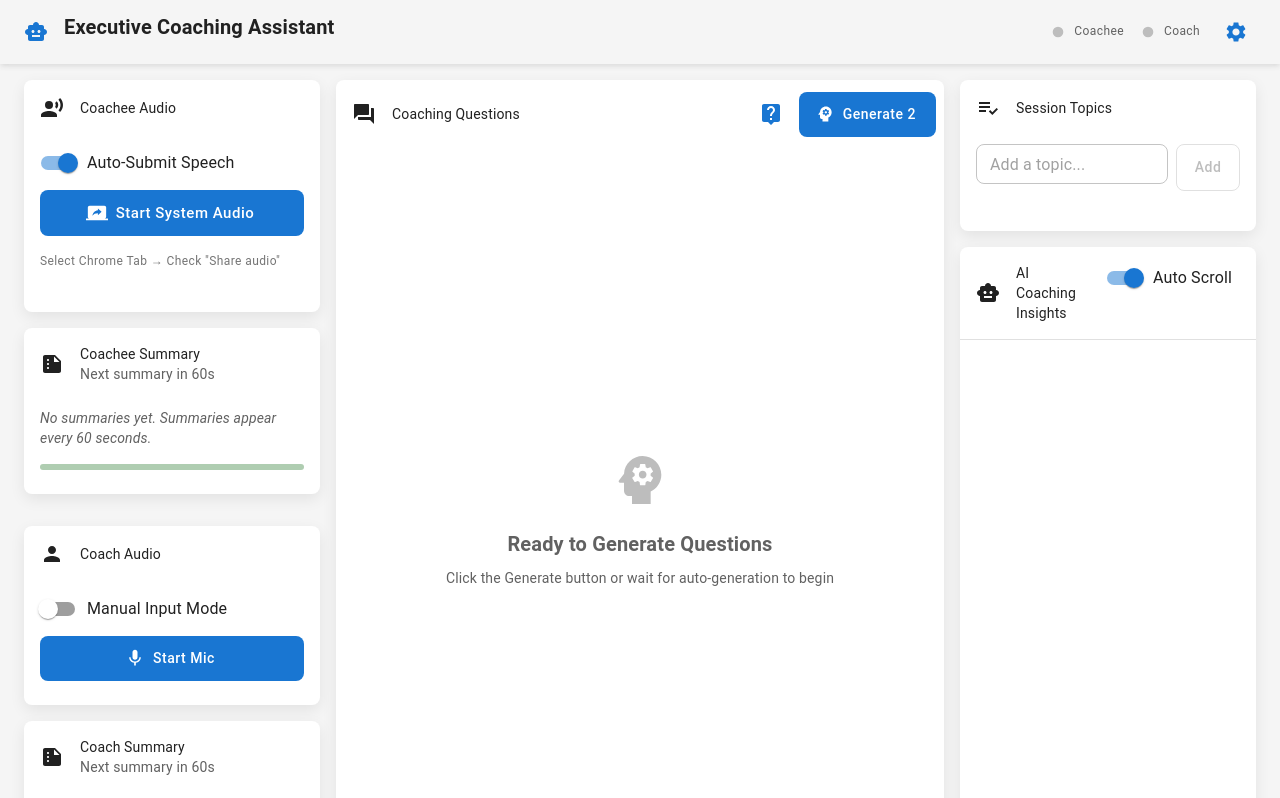
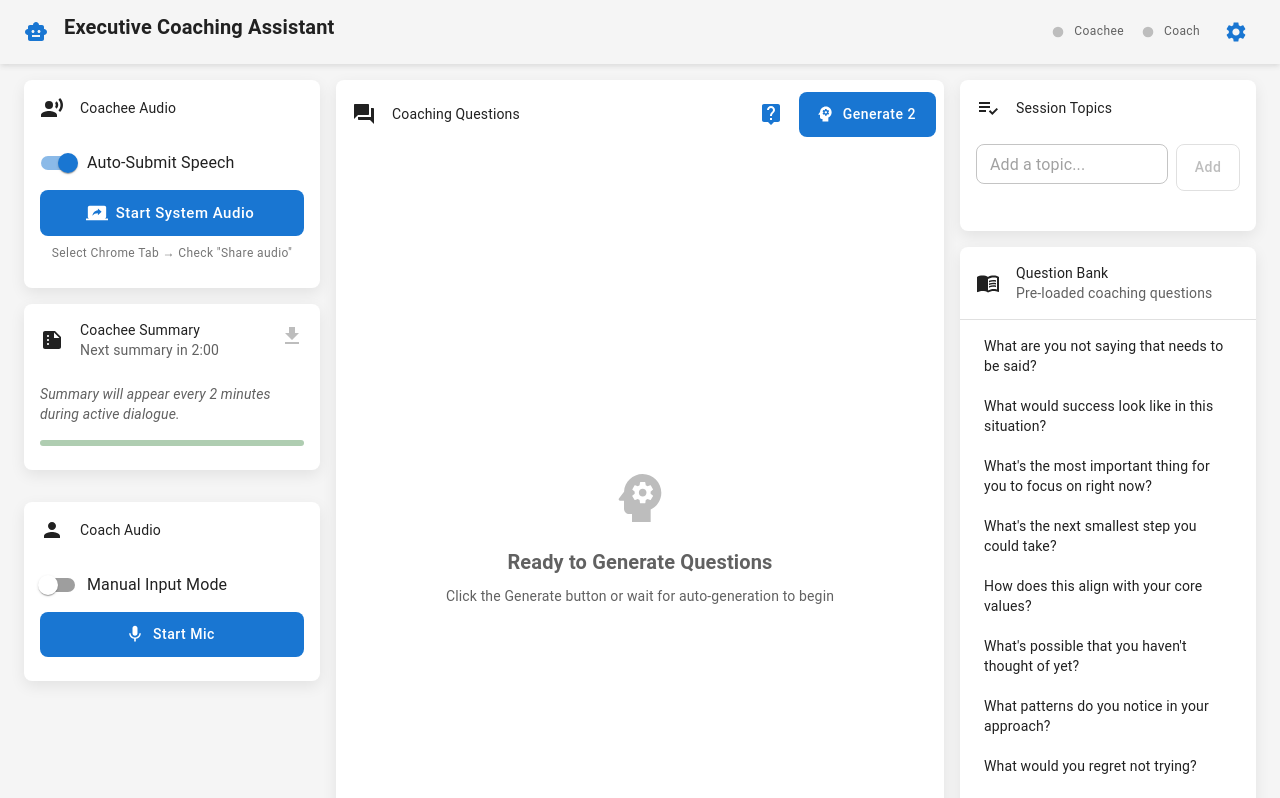
Before and after one commit to maxnewsite/Coaching_Assistant, a Next.js app: page /coaching3 in a window 1280 px wide. Shown: the top 798 px of the page. Built offline with nearby package versions, Linux system fonts and the light colour scheme.

Commit message:
Update coaching3.js

```diff
--- a/pages/coaching3.js
+++ b/pages/coaching3.js
@@ -1,4 +1,4 @@
-// pages/coaching.js - Complete Executive Coaching Assistant
+// pages/coaching.js - Simplified Executive Coaching Assistant
 import { useCallback, useEffect, useRef, useState } from 'react';
 import Head from 'next/head';
 import { useRouter } from 'next/router';
@@ -70,6 +70,8 @@ import ArrowDownwardIcon from '@mui/icons-material/ArrowDownward';
 import ArrowUpwardIcon from '@mui/icons-material/ArrowUpward';
 import FiberManualRecordIcon from '@mui/icons-material/FiberManualRecord';
 import SummarizeIcon from '@mui/icons-material/Summarize';
+import DownloadIcon from '@mui/icons-material/Download';
+import MenuBookIcon from '@mui/icons-material/MenuBook';
 
 // Third-party Libraries
 import { GoogleGenerativeAI } from '@google/generative-ai';
@@ -89,6 +91,30 @@ import { clearTranscription, setTranscription } from '../redux/transcriptionSlic
 import { getConfig, setConfig as saveConfig, getModelType } from '../utils/config';
 import { generateQuestionPrompt, parseQuestions, analyzeDialogueForQuestionStyle } from '../utils/coachingPrompts';
 
+// Pre-loaded Question Bank
+const QUESTION_BANK = [
+  "What specific outcome are you hoping to achieve?",
+  "How does this align with your core values?",
+  "What would success look like in this situation?",
+  "What's the most important thing for you to focus on right now?",
+  "What options haven't you considered yet?",
+  "What would you do if you knew you couldn't fail?",
+  "What's really important to you about this?",
+  "What would your best self do in this situation?",
+  "What patterns do you notice in your approach?",
+  "What would need to change for this to work?",
+  "How might you approach this differently?",
+  "What's possible that you haven't thought of yet?",
+  "What would make the biggest difference?",
+  "What are you not saying that needs to be said?",
+  "What would you tell a friend in this situation?",
+  "What assumptions are you making?",
+  "What's the next smallest step you could take?",
+  "What would happen if you did nothing?",
+  "What support do you need to move forward?",
+  "What would you regret not trying?"
+];
+
 // Utility function
 function debounce(func, timeout = 100) {
   let timer;
@@ -138,15 +164,16 @@ export default function CoachingPage() {
   const [urgentQuestionsCount, setUrgentQuestionsCount] = useState(2);
   const [generatingQuestions, setGeneratingQuestions] = useState(false);
   const [suggestedQuestions, setSuggestedQuestions] = useState([]);
+  const [preloadedQuestions, setPreloadedQuestions] = useState([]);
   const [dialogueDuration, setDialogueDuration] = useState(0);
   const [isDialogueActive, setIsDialogueActive] = useState(false);
   const [selectedQuestions, setSelectedQuestions] = useState([]);
 
-  // Summary States
-  const [coacheeSummaries, setCoacheeSummaries] = useState([]);
-  const [coachSummaries, setCoachSummaries] = useState([]);
+  // Summary States (simplified)
+  const [currentCoacheeSummary, setCurrentCoacheeSummary] = useState('');
   const [summaryTimer, setSummaryTimer] = useState(0);
   const [generatingSummary, setGeneratingSummary] = useState(false);
+  const [summaryHistory, setSummaryHistory] = useState([]);
 
   // Session Management States
   const [sessionTopics, setSessionTopics] = useState([]);
@@ -168,6 +195,13 @@ export default function CoachingPage() {
   const lastQuestionTimeRef = useRef(Date.now());
   const dialogueBufferRef = useRef([]);
   const tempSpeechBuffer = useRef({ coach: '', coachee: '' });
+  const systemAudioStreamRef = useRef(null);
+
+  // Initialize preloaded questions
+  useEffect(() => {
+    const shuffled = [...QUESTION_BANK].sort(() => 0.5 - Math.random());
+    setPreloadedQuestions(shuffled.slice(0, 10));
+  }, []);
 
   // Utility Functions
   const showSnackbar = useCallback((message, severity = 'info') => {
@@ -177,6 +211,28 @@ export default function CoachingPage() {
   }, []);
 
   const handleSnackbarClose = () => setSnackbarOpen(false);
+
+  // Export Summary History
+  const exportSummaryHistory = () => {
+    const data = {
+      sessionDate: new Date().toISOString(),
+      currentSummary: currentCoacheeSummary,
+      summaryHistory: summaryHistory,
+      sessionTopics: sessionTopics
+    };
+
+    const blob = new Blob([JSON.stringify(data, null, 2)], { type: 'application/json' });
+    const url = URL.createObjectURL(blob);
+    const a = document.createElement('a');
+    a.href = url;
+    a.download = `coaching-session-${new Date().toISOString().split('T')[0]}.json`;
+    document.body.appendChild(a);
+    a.click();
+    document.body.removeChild(a);
+    URL.revokeObjectURL(url);
+
+    showSnackbar('Summary history exported successfully', 'success');
+  };
 
   // Settings Management
   const handleSettingsSaved = () => {
@@ -281,13 +337,13 @@ export default function CoachingPage() {
     };
   }, [isDialogueActive, appConfig]);
 
-  // Summary Timer Management (60 seconds)
+  // Summary Timer Management (2 minutes = 120 seconds)
   useEffect(() => {
     if (isDialogueActive) {
       summaryTimerRef.current = setInterval(() => {
         setSummaryTimer(prev => {
           const newTimer = prev + 1;
-          if (newTimer >= 60) { // Every 60 seconds
+          if (newTimer >= 120) { // Every 2 minutes
             generateSummary();
             return 0; // Reset timer
           }
@@ -311,23 +367,21 @@ export default function CoachingPage() {
   useEffect(() => { isManualModeRef.current = isManualMode; }, [isManualMode]);
   useEffect(() => { coacheeAutoModeRef.current = coacheeAutoMode; }, [coacheeAutoMode]);
 
-  // Summary Generation Function
+  // Summary Generation Function (2 minutes)
   const generateSummary = async () => {
     if (!aiClient || isAILoading || generatingSummary) return;
 
     const coacheeText = tempSpeechBuffer.current.coachee.trim();
-    const coachText = tempSpeechBuffer.current.coach.trim();
-
-    if (!coacheeText && !coachText) return;
+
+    if (!coacheeText) return;
 
     setGeneratingSummary(true);
 
     try {
       const timestamp = new Date().toLocaleTimeString([], { hour: '2-digit', minute: '2-digit' });
 
-      if (coacheeText) {
       // Generate coachee summary
-        const prompt = `Summarize in 1-2 sentences what the coachee discussed in the last minute: "${coacheeText}"`;
+      const prompt = `Summarize in 1-2 sentences what the coachee discussed in the last 2 minutes: "${coacheeText}"`;
 
       let summaryResponse = '';
       if (aiClient.type === 'anthropic') {
@@ -359,45 +413,17 @@ export default function CoachingPage() {
         summaryResponse = result.response.text();
       }
 
-        setCoacheeSummaries(prev => [{ text: summaryResponse, timestamp, id: Date.now() }, ...prev]);
-      }
-
-      if (coachText) {
-        // Generate coach summary
-        const prompt = `Summarize in 1-2 sentences what the coach discussed in the last minute: "${coachText}"`;
-
-        let summaryResponse = '';
-        if (aiClient.type === 'anthropic') {
-          const response = await aiClient.client.messages.create({
-            model: appConfig.aiModel,
-            max_tokens: 100,
-            temperature: 0.3,
-            system: "You are summarizing coaching session content. Be concise and focus on key points.",
-            messages: [{ role: 'user', content: prompt }]
-          });
-          summaryResponse = response.content[0].text;
-        } else if (aiClient.type === 'openai') {
-          const response = await aiClient.client.chat.completions.create({
-            model: appConfig.aiModel,
-            messages: [
-              { role: 'system', content: "You are summarizing coaching session content. Be concise and focus on key points." },
-              { role: 'user', content: prompt }
-            ],
-            temperature: 0.3,
-            max_tokens: 100
-          });
-          summaryResponse = response.choices[0].message.content;
-        } else if (aiClient.type === 'gemini') {
-          const model = aiClient.client.getGenerativeModel({
-            model: appConfig.aiModel,
-            generationConfig: { temperature: 0.3, maxOutputTokens: 100 }
-          });
-          const result = await model.generateContent(prompt);
-          summaryResponse = result.response.text();
-        }
-
-        setCoachSummaries(prev => [{ text: summaryResponse, timestamp, id: Date.now() }, ...prev]);
-      }
+      // Store previous summary in history before updating
+      if (currentCoacheeSummary) {
+        setSummaryHistory(prev => [{
+          text: currentCoacheeSummary,
+          timestamp: new Date(Date.now() - 120000).toLocaleTimeString([], { hour: '2-digit', minute: '2-digit' }),
+          id: Date.now() - 120000
+        }, ...prev]);
+      }
+
+      // Update current summary
+      setCurrentCoacheeSummary(summaryResponse);
 
       // Clear the temporary buffer
       tempSpeechBuffer.current = { coach: '', coachee: '' };
@@ -510,6 +536,10 @@ export default function CoachingPage() {
         } else if (source === 'system') {
           setIsSystemAudioActive(false);
           setCoacheeRecognizer(null);
+          if (systemAudioStreamRef.current) {
+            systemAudioStreamRef.current.getTracks().forEach(track => track.stop());
+            systemAudioStreamRef.current = null;
+          }
         }
       }
     }
@@ -542,6 +572,9 @@ export default function CoachingPage() {
         mediaStream.getTracks().forEach(track => track.stop());
         return;
       }
+
+      // Store the stream reference for proper cleanup
+      systemAudioStreamRef.current = mediaStream;
 
       if (coacheeRecognizer) {
         await stopRecording('system');
@@ -560,6 +593,7 @@ export default function CoachingPage() {
         });
       } else {
         mediaStream.getTracks().forEach(track => track.stop());
+        systemAudioStreamRef.current = null;
       }
     } catch (error) {
       console.error('System audio capture error:', error);
@@ -573,6 +607,7 @@ export default function CoachingPage() {
         showSnackbar(`Failed to start system audio capture: ${error.message || 'Unknown error'}`, 'error');
       }
       setIsSystemAudioActive(false);
+      systemAudioStreamRef.current = null;
     }
   };
 
@@ -966,27 +1001,6 @@ Please provide exactly ${questionsToGenerate} question(s), numbered and separate
     }
   };
 
-  // Question History Management
-  const handleCombineAndSubmit = () => {
-    if (selectedQuestions.length === 0) {
-      showSnackbar('No questions selected to combine.', 'warning');
-      return;
-    }
-    const questionHistory = history.filter(e => e.type === 'question').slice().reverse();
-    const questionTexts = selectedQuestions.map(selectedIndexInReversedArray => {
-      return questionHistory[selectedIndexInReversedArray]?.text;
-    }).filter(text => text);
-
-    if (questionTexts.length === 0) {
-      showSnackbar('Could not retrieve selected question texts.', 'warning');
-      return;
-    }
-
-    const combinedText = questionTexts.join('\n\n---\n\n');
-    askAI(combinedText, 'combined');
-    setSelectedQuestions([]);
-  };
-
   // Session Topic Management
   const addSessionTopic = () => {
     if (currentTopic.trim() && !sessionTopics.includes(currentTopic.trim())) {
@@ -997,145 +1011,6 @@ Please provide exactly ${questionsToGenerate} question(s), numbered and separate
 
   const removeSessionTopic = (topicToRemove) => {
     setSessionTopics(sessionTopics.filter(topic => topic !== topicToRemove));
-  };
-
-  // Response Formatting
-  const formatAndDisplayResponse = useCallback((response) => {
-    if (!response) return null;
-    return (
-      <ReactMarkdown
-        components={{
-          code({ node, inline, className, children, ...props }) {
-            const match = /language-(\w+)/.exec(className || '');
-            return !inline && match ? (
-              <Box sx={{
-                my: 1,
-                position: 'relative',
-                '& pre': {
-                  borderRadius: '4px',
-                  padding: '12px !important',
-                  fontSize: '0.875rem',
-                  overflowX: 'auto',
-                  whiteSpace: 'pre-wrap',
-                  wordBreak: 'break-all',
-                }
-              }}>
-                <pre><code className={className} {...props} dangerouslySetInnerHTML={{ __html: hljs.highlight(String(children).replace(/\n$/, ''), { language: match[1], ignoreIllegals: true }).value }} /></pre>
-              </Box>
-            ) : (
-              <code
-                className={className}
-                {...props}
-                style={{
-                  backgroundColor: 'rgba(0,0,0,0.05)',
-                  padding: '2px 4px',
-                  borderRadius: '4px',
-                  fontFamily: 'monospace',
-                  fontSize: '0.875rem',
-                  wordBreak: 'break-all'
-                }}
-              >
-                {children}
-              </code>
-            );
-          },
-          p: ({ node, ...props }) => <Typography paragraph {...props} sx={{ mb: 1, fontSize: '0.95rem', wordBreak: 'break-word' }} />,
-          strong: ({ node, ...props }) => <Typography component="strong" fontWeight="bold" {...props} />,
-          em: ({ node, ...props }) => <Typography component="em" fontStyle="italic" {...props} />,
-          ul: ({ node, ...props }) => <Typography component="ul" sx={{ pl: 2.5, mb: 1, fontSize: '0.95rem', wordBreak: 'break-word' }} {...props} />,
-          ol: ({ node, ...props }) => <Typography component="ol" sx={{ pl: 2.5, mb: 1, fontSize: '0.95rem', wordBreak: 'break-word' }} {...props} />,
-          li: ({ node, ...props }) => <Typography component="li" sx={{ mb: 0.25, fontSize: '0.95rem', wordBreak: 'break-word' }} {...props} />,
-        }}
-      >
-        {response}
-      </ReactMarkdown>
-    );
-  }, []);
-
-  // History Rendering
-  const renderHistoryItem = (item, index) => {
-    if (item.type !== 'response') return null;
-    const Icon = SmartToyIcon;
-    const title = 'Coaching AI';
-    const avatarBgColor = theme.palette.secondary.light;
-
-    return (
-      <ListItem key={`response-${index}`} sx={{ alignItems: 'flex-start', px: 0, py: 1.5 }}>
-        <Avatar sx={{ bgcolor: avatarBgColor, mr: 2, mt: 0.5 }}>
-          <Icon sx={{ color: theme.palette.getContrastText(avatarBgColor) }} />
-        </Avatar>
-        <Paper variant="outlined" sx={{ p: 1.5, flexGrow: 1, bgcolor: theme.palette.background.default, borderColor: theme.palette.divider, overflowX: 'auto' }}>
-          <Box sx={{ display: 'flex', justifyContent: 'space-between', alignItems: 'center', mb: 0.5 }}>
-            <Typography variant="subtitle2" fontWeight="bold">{title}</Typography>
-            <Typography variant="caption" color="text.secondary">{item.timestamp}</Typography>
-          </Box>
-          {formatAndDisplayResponse(item.text)}
-        </Paper>
-      </ListItem>
-    );
-  };
-
-  const renderQuestionHistoryItem = (item, index) => {
-    const Icon = item.source === 'coach' ? PersonIcon : RecordVoiceOverIcon;
-    const title = item.source === 'coach' ? 'Coach' : 'Coachee';
-    const avatarBgColor = item.source === 'coach' ? theme.palette.primary.light : theme.palette.success.light;
-
-    return (
-      <ListItem
-        key={`question-hist-${index}`}
-        secondaryAction={
-          <Checkbox
-            edge="end"
-            checked={selectedQuestions.includes(index)}
-            onChange={() => {
-              setSelectedQuestions(prev =>
-                prev.includes(index) ? prev.filter(x => x !== index) : [...prev, index]
-              );
-            }}
-            color="secondary"
-            size="small"
-          />
-        }
-        disablePadding
-        sx={{ py: 0.5, display: 'flex', alignItems: 'center' }}
-      >
-        <Avatar sx={{ bgcolor: avatarBgColor, mr: 1.5, width: 32, height: 32, fontSize: '1rem' }}>
-          <Icon fontSize="small" />
-        </Avatar>
-        <ListItemText
-          primary={
-            <Typography variant="body2" noWrap sx={{ fontWeight: selectedQuestions.includes(index) ? 'bold' : 'normal', display: '-webkit-box', WebkitLineClamp: 2, WebkitBoxOrient: 'vertical', overflow: 'hidden', textOverflow: 'ellipsis' }}>
-              {item.text}
-            </Typography>
-          }
-          secondary={`${title} - ${item.timestamp}`}
-        />
-      </ListItem>
-    );
-  };
-
-  // Sort Order Management
-  const handleSortOrderToggle = () => {
-    setAiResponseSortOrder(prev => prev === 'newestAtBottom' ? 'newestAtTop' : 'newestAtBottom');
-  };
-
-  const getAiResponsesToDisplay = () => {
-    let responses = history.filter(item => item.type === 'response').slice();
-    const currentStreamingText = aiResponseFromStore;
-
-    if (isProcessing && currentStreamingText && currentStreamingText.trim() !== '') {
-      responses.push({ text: currentStreamingText, timestamp: 'Streaming...', type: 'current_streaming' });
-    }
-
-    if (aiResponseSortOrder === 'newestAtTop') {
-      return responses.reverse();
-    }
-    return responses;
-  };
-
-  // PiP Window Management (simplified for coaching)
-  const togglePipWindow = () => {
-    showSnackbar('PiP feature coming soon for coaching sessions', 'info');
   };
 
   // Component Definitions
@@ -1189,65 +1064,64 @@ Please provide exactly ${questionsToGenerate} question(s), numbered and separate
     </Dialog>
   );
 
-  // Summary Card Component
-  const SummaryCard = ({ summaries, title, icon, color = 'primary' }) => (
+  // Summary Card Component (simplified)
+  const SimplifiedSummaryCard = () => (
     <Card sx={{ mb: 2 }}>
       <CardHeader
-        title={title}
-        avatar={icon}
-        subheader={`Next summary in ${60 - summaryTimer}s`}
+        title="Coachee Summary"
+        avatar={<SummarizeIcon />}
+        subheader={`Next summary in ${Math.floor((120 - summaryTimer) / 60)}:${((120 - summaryTimer) % 60).toString().padStart(2, '0')}`}
+        action={
+          <Tooltip title="Export Summary History">
+            <IconButton onClick={exportSummaryHistory} disabled={summaryHistory.length === 0}>
+              <DownloadIcon />
+            </IconButton>
+          </Tooltip>
+        }
         sx={{ pb: 1 }}
       />
       <CardContent>
-        {summaries.length > 0 ? (
-          <Box sx={{ maxHeight: 300, overflowY: 'auto' }}>
-            {summaries.map((summary, index) => (
-              <Grow
-                in={true}
-                timeout={500}
-                key={summary.id}
-              >
+        {currentCoacheeSummary ? (
           <Paper
             sx={{
               p: 2,
-                    mb: 1,
-                    transform: index === 0 ? 'scale(1)' : `scale(${Math.max(0.85, 1 - index * 0.1)})`,
-                    transformOrigin: 'top center',
-                    opacity: Math.max(0.7, 1 - index * 0.15),
-                    bgcolor: index === 0 ? `${color}.50` : 'background.paper',
-                    border: index === 0 ? `2px solid ${theme.palette[color].main}` : '1px solid',
-                    borderColor: index === 0 ? `${color}.main` : 'divider'
+              bgcolor: 'success.50',
+              border: `2px solid ${theme.palette.success.main}`,
+              borderColor: 'success.main'
             }}
-                  elevation={index === 0 ? 3 : 1}
+            elevation={3}
           >
             <Typography
-                    variant={index === 0 ? "body1" : "body2"}
+              variant="body1"
               sx={{
-                      fontWeight: index === 0 ? 'bold' : 'normal',
+                fontWeight: 'bold',
                 mb: 0.5
               }}
             >
-                    {summary.text}
+              {currentCoacheeSummary}
             </Typography>
             <Typography variant="caption" color="text.secondary">
-                    {summary.timestamp}
+              Last updated: {new Date().toLocaleTimeString([], { hour: '2-digit', minute: '2-digit' })}
             </Typography>
           </Paper>
-              </Grow>
-            ))}
-          </Box>
         ) : (
           <Typography variant="body2" color="text.secondary" sx={{ fontStyle: 'italic' }}>
-            {generatingSummary ? 'Generating summary...' : 'No summaries yet. Summaries appear every 60 seconds.'}
+            {generatingSummary ? 'Generating summary...' : 'Summary will appear every 2 minutes during active dialogue.'}
           </Typography>
         )}
 
         <LinearProgress
           variant="determinate"
-          value={(summaryTimer / 60) * 100}
+          value={(summaryTimer / 120) * 100}
           sx={{ mt: 2, height: 6, borderRadius: 3 }}
-          color={color}
-        />
+          color="success"
+        />
+
+        {summaryHistory.length > 0 && (
+          <Typography variant="caption" color="text.secondary" sx={{ mt: 1, display: 'block' }}>
+            {summaryHistory.length} previous summary(ies) in history
+          </Typography>
+        )}
       </CardContent>
     </Card>
   );
@@ -1322,7 +1196,7 @@ Please provide exactly ${questionsToGenerate} question(s), numbered and separate
 
         <Container maxWidth="xl" sx={{ flexGrow: 1, py: 2, display: 'flex', flexDirection: 'column' }}>
           <Grid container spacing={2} sx={{ flexGrow: 1 }}>
-            {/* Left Panel - Audio Controls & Summaries */}
+            {/* Left Panel - Audio Controls & Summary */}
             <Grid item xs={12} md={3} sx={{ display: 'flex', flexDirection: 'column', gap: 2 }}>
               <Card>
                 <CardHeader title="Coachee Audio" avatar={<RecordVoiceOverIcon />} sx={{ pb: 1 }} />
@@ -1333,7 +1207,6 @@ Please provide exactly ${questionsToGenerate} question(s), numbered and separate
                     sx={{ mb: 1 }}
                   />
 
-                  <Box sx={{ display: 'flex', gap: 1, flexWrap: 'wrap', mb: 2 }}>
                   <Button
                     onClick={startSystemAudioRecognition}
                     variant="contained"
@@ -1347,17 +1220,11 @@ Please provide exactly ${questionsToGenerate} question(s), numbered and separate
                   <Typography variant="caption" sx={{ mt: 1, display: 'block', textAlign: 'center' }}>
                     {isSystemAudioActive ? 'Recording system audio...' : 'Select Chrome Tab → Check "Share audio"'}
                   </Typography>
-                  </Box>
                 </CardContent>
               </Card>
 
-              {/* Coachee Summary */}
-              <SummaryCard
-                summaries={coacheeSummaries}
-                title="Coachee Summary"
-                icon={<SummarizeIcon />}
-                color="success"
-              />
+              {/* Simplified Coachee Summary */}
+              <SimplifiedSummaryCard />
 
               <Card>
                 <CardHeader title="Coach Audio" avatar={<PersonIcon />} sx={{ pb: 1 }} />
@@ -1378,17 +1245,9 @@ Please provide exactly ${questionsToGenerate} question(s), numbered and separate
                   </Button>
                 </CardContent>
               </Card>
-
-              {/* Coach Summary */}
-              <SummaryCard
-                summaries={coachSummaries}
-                title="Coach Summary"
-                icon={<SummarizeIcon />}
-                color="primary"
-              />
             </Grid>
 
-            {/* Center Panel - Suggested Questions (Largest) */}
+            {/* Center Panel - Coaching Questions (Largest) */}
             <Grid item xs={12} md={6} sx={{ display: 'flex', flexDirection: 'column' }}>
               <Card sx={{ flexGrow: 1, display: 'flex', flexDirection: 'column' }}>
                 <CardHeader
@@ -1527,7 +1386,7 @@ Please provide exactly ${questionsToGenerate} question(s), numbered and separate
               </Card>
             </Grid>
 
-            {/* Right Panel - AI Insights & Session Topics */}
+            {/* Right Panel - Question Bank & Session Topics */}
             <Grid item xs={12} md={3} sx={{ display: 'flex', flexDirection: 'column' }}>
               <Card sx={{ mb: 2 }}>
                 <CardHeader
@@ -1568,33 +1427,42 @@ Please provide exactly ${questionsToGenerate} question(s), numbered and separate
                 </CardContent>
               </Card>
 
+              {/* Question Bank (instead of AI Insights) */}
               <Card sx={{ flexGrow: 1, display: 'flex', flexDirection: 'column' }}>
                 <CardHeader
-                  title="AI Coaching Insights"
-                  avatar={<SmartToyIcon />}
-                  action={
-                    <FormControlLabel
-                      control={<Switch checked={autoScroll} onChange={(e) => setAutoScroll(e.target.checked)} color="primary" />}
-                      label="Auto Scroll"
-                      sx={{ ml: 1 }}
-                    />
-                  }
+                  title="Question Bank"
+                  avatar={<MenuBookIcon />}
+                  subheader="Pre-loaded coaching questions"
                   sx={{ borderBottom: `1px solid ${theme.palette.divider}` }}
                 />
                 <CardContent sx={{ flexGrow: 1, overflow: 'hidden', p: 0 }}>
                   <ScrollToBottom
                     className="scroll-to-bottom"
-                    mode={autoScroll ? "bottom" : undefined}
                     followButtonClassName="hidden-follow-button"
                   >
-                    <List sx={{ px: 2, py: 1 }}>
-                      {getAiResponsesToDisplay().map(renderHistoryItem)}
-                      {isProcessing && (
-                        <ListItem sx={{ justifyContent: 'center', py: 2 }}>
-                          <CircularProgress size={24} />
-                          <Typography variant="caption" sx={{ ml: 1 }}>AI is analyzing...</Typography>
+                    <List sx={{ px: 1, py: 1 }} dense>
+                      {preloadedQuestions.map((question, index) => (
+                        <ListItem
+                          key={index}
+                          sx={{
+                            cursor: 'pointer',
+                            borderRadius: 1,
+                            mb: 0.5,
+                            '&:hover': {
+                              bgcolor: 'action.hover'
+                            }
+                          }}
+                          onClick={() => askAI(question, 'preloaded')}
+                        >
+                          <ListItemText
+                            primary={
+                              <Typography variant="body2" sx={{ fontWeight: 'normal' }}>
+                                {question}
+                              </Typography>
+                            }
+                          />
                         </ListItem>
-                      )}
+                      ))}
                     </List>
                   </ScrollToBottom>
                 </CardContent>
```
Lines whose indentation alone changed are shown as unchanged.
